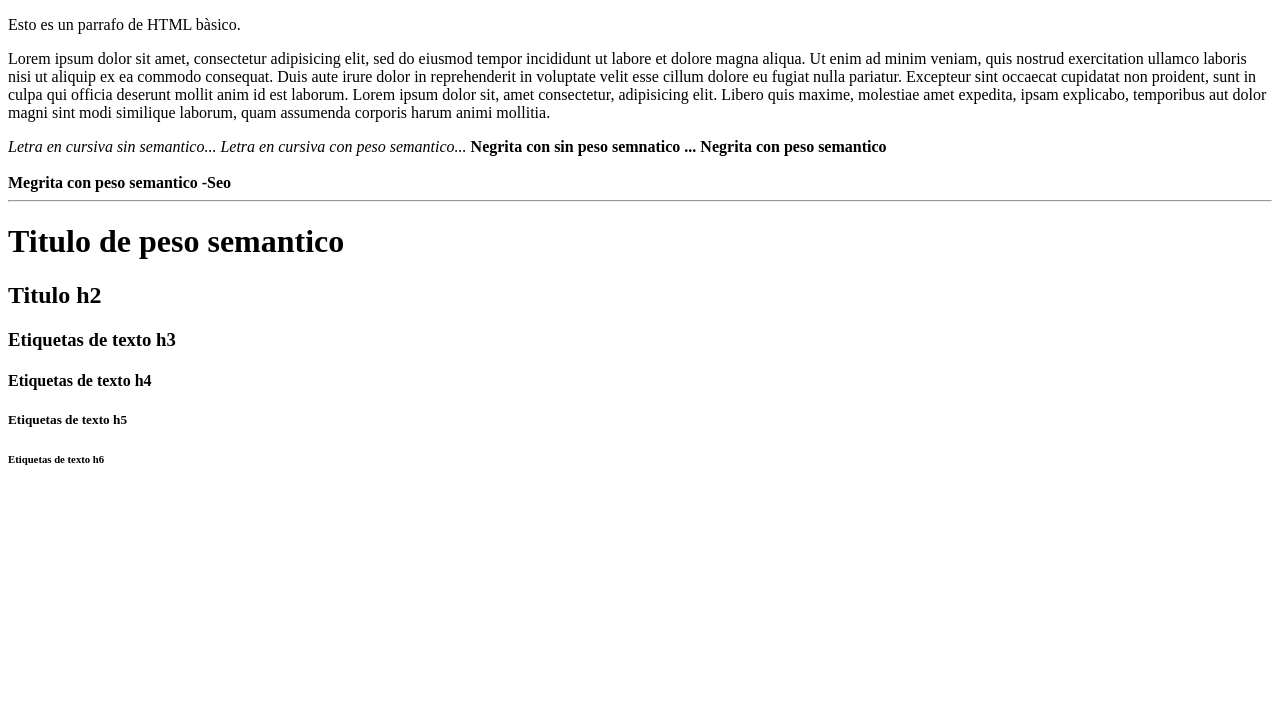
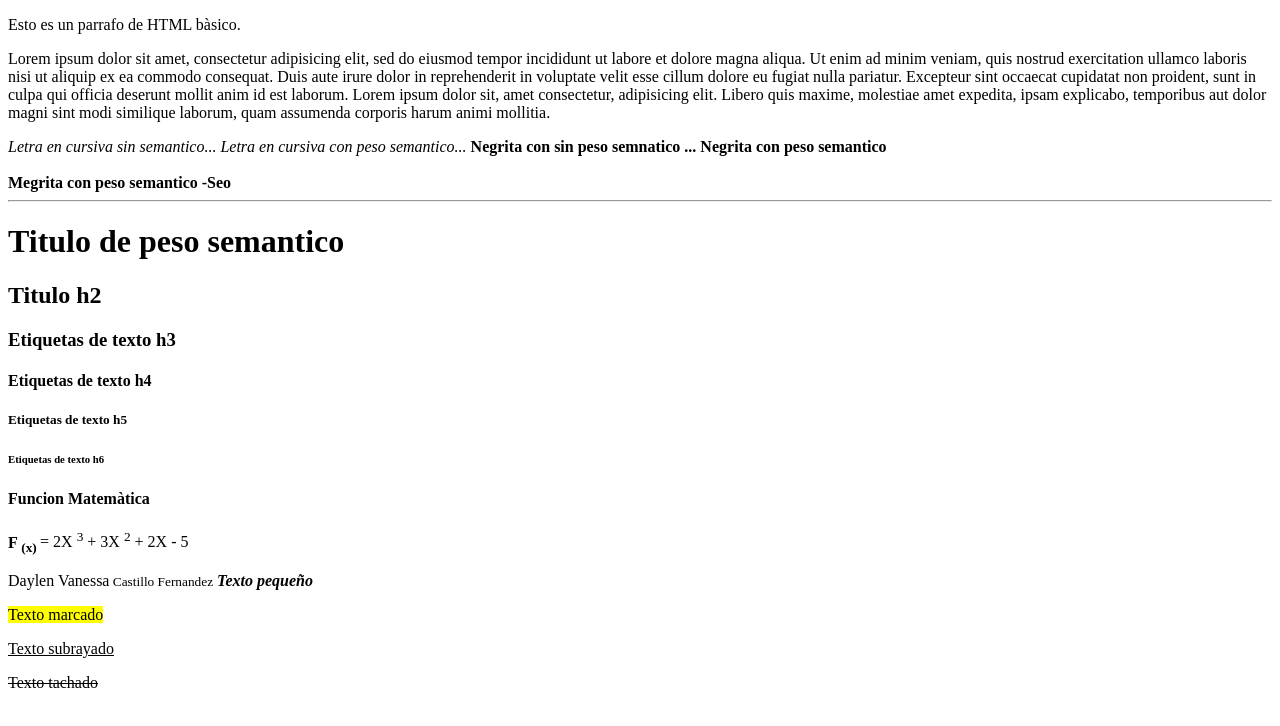
Before and after one commit to DaylenCastillo20/Primerpaginaweb2025, a plain HTML site: page index.html in a window 1280 px wide. Drawn offline with Linux system fonts and the light colour scheme.

Commit message:
Actualizacion 21-08-2025

```diff
--- a/index.html
+++ b/index.html
@@ -53,5 +53,21 @@
 	<h5>Etiquetas de texto h5</h5>
 	<h6>Etiquetas de texto h6</h6>
 
+	<!-- Tag / Etiquetas .. Basicas-->
+
+	<h4>Funcion Matemàtica</h4>
+	<p> <b> F <sub> (x) </sub> </b> = 2X <sup>3</sup>  + 3X <sup>2</sup> + 2X - 5 </p>
+
+	<!-- Tag / Etiquetas .. Basicas-->
+
+	<p>Daylen Vanessa<small> Castillo Fernandez</small> <i> <b>Texto pequeño</b></i></p>
+
+	<p><mark>Texto marcado</mark></p>
+
+	<p><ins>Texto subrayado</ins></p>
+
+	<p><del>Texto tachado</del></p>
+
+
 </body>
 </html>
```
